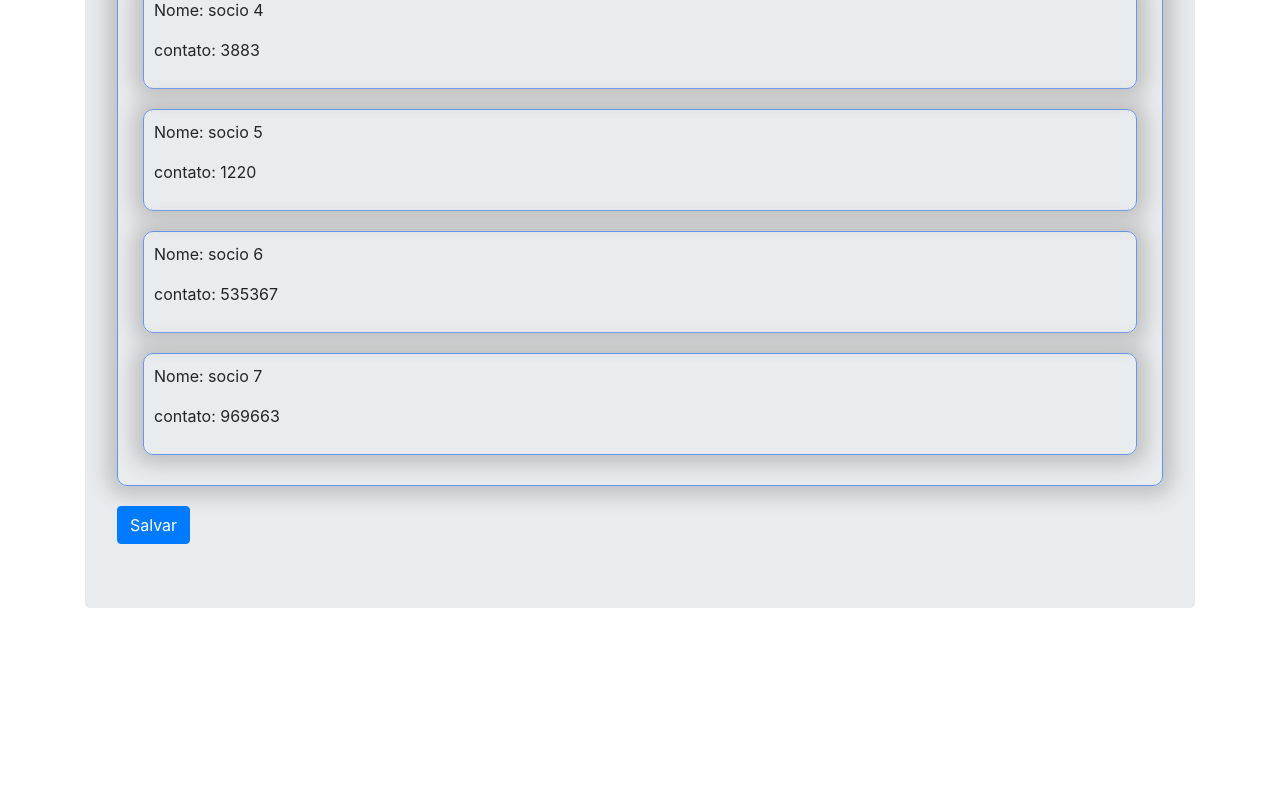
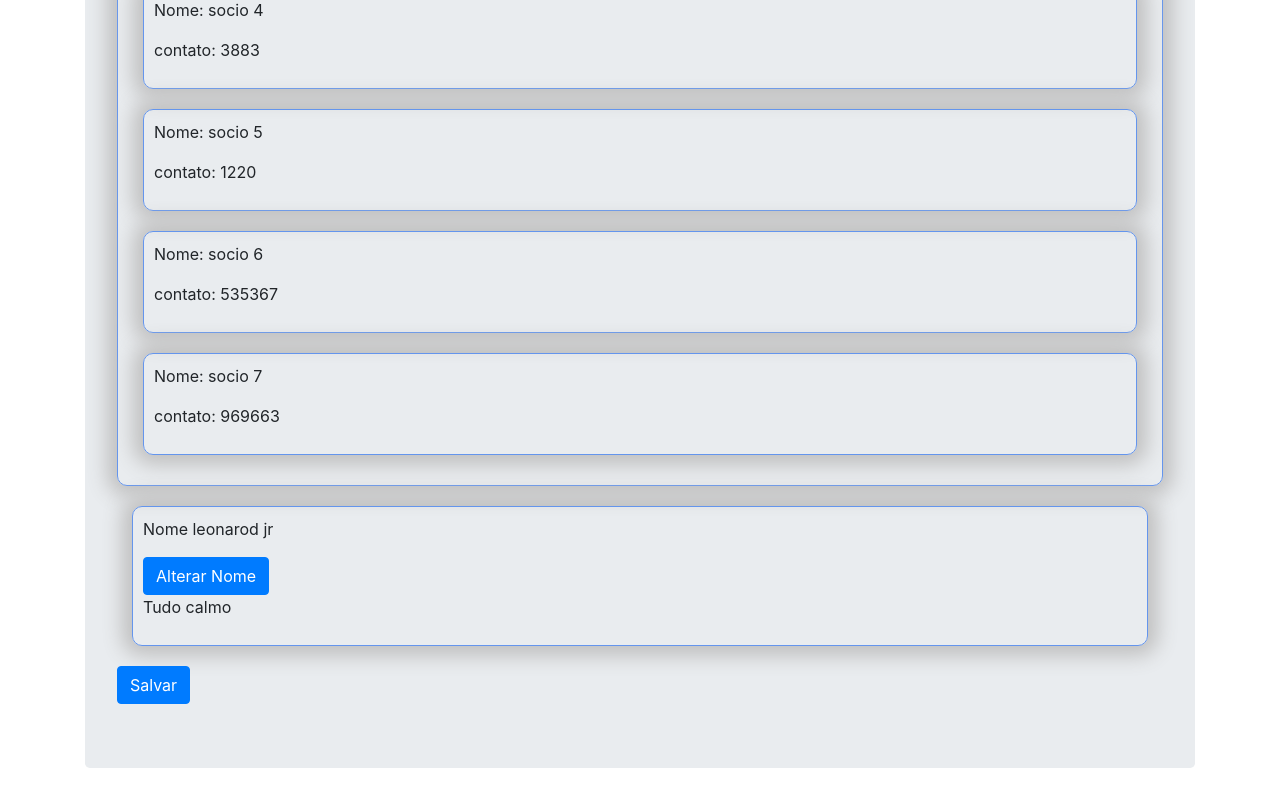
Before and after one commit to leleomaster/Curso_Joao_Ribeiro_Angular_4, an Angular app in the folder primeroProjetoAngular/: page / in a window 1280 px wide. Shown: the part 3224-4024 px from the top of the page. Before the commit the page ends 3864 px from the top, so only its background shows below. Built offline with nearby package versions, Linux system fonts and the light colour scheme.

Commit message:
aprendendo Custom Events Binding comunicando valores

```diff
--- a/primeroProjetoAngular/src/app/app.component.html
+++ b/primeroProjetoAngular/src/app/app.component.html
@@ -36,3 +36,4 @@
 <app-directives-ng-style></app-directives-ng-style>
 <app-trabalhando-com-model></app-trabalhando-com-model>
 <app-trabalhando-com-dados-parent-e-child></app-trabalhando-com-dados-parent-e-child>
+<app-custom-events-binding></app-custom-events-binding>
--- a/primeroProjetoAngular/src/app/app.module.ts
+++ b/primeroProjetoAngular/src/app/app.module.ts
@@ -20,6 +20,8 @@ import { DirectivesNgStyleComponent } from './directives-ng-style/directives-ng-
 import { TrabalhandoComModelComponent } from './trabalhando-com-model/trabalhando-com-model.component';
 import { TrabalhandoComDadosParentEChildComponent } from './trabalhando-com-dados-parent-e-child/trabalhando-com-dados-parent-e-child.component';
 import { SociosComponent } from './trabalhando-com-dados-parent-e-child/socios/socios.component';
+import { CustomEventsBindingComponent } from './custom-events-binding/custom-events-binding.component';
+import { MenuComponent } from './custom-events-binding/menu/menu.component';
 
 @NgModule({
   declarations: [
@@ -39,7 +41,9 @@ import { SociosComponent } from './trabalhando-com-dados-parent-e-child/socios/s
     DirectivesNgStyleComponent,
     TrabalhandoComModelComponent,
     TrabalhandoComDadosParentEChildComponent,
-    SociosComponent
+    SociosComponent,
+    CustomEventsBindingComponent,
+    MenuComponent
   ],
   imports: [
     BrowserModule,
--- /dev/null
+++ b/primeroProjetoAngular/src/app/custom-events-binding/custom-events-binding.component.html
@@ -0,0 +1,10 @@
+<div class="container">
+  <div class="panel panel-default format-panel-default">
+
+    <app-menu (evento)="escutar($event)"></app-menu>
+
+    <p>
+      {{ info }}
+    </p>
+  </div>
+</div>
--- /dev/null
+++ b/primeroProjetoAngular/src/app/custom-events-binding/custom-events-binding.component.ts
@@ -0,0 +1,17 @@
+import { Component } from '@angular/core';
+
+@Component({
+  selector: 'app-custom-events-binding',
+  templateUrl: './custom-events-binding.component.html',
+  styleUrls: ['./custom-events-binding.component.css']
+})
+export class CustomEventsBindingComponent {
+
+  info: string = "Tudo calmo";
+
+  escutar(valor: string) {
+    this.info = "O nome foi alterado para: " + valor;
+
+  }
+
+}
--- /dev/null
+++ b/primeroProjetoAngular/src/app/custom-events-binding/menu/menu.component.html
@@ -0,0 +1,5 @@
+<p>
+ Nome {{nome}}
+</p>
+
+<button class="btn btn-primary" (click)="AlterarNome()">Alterar Nome</button>
--- /dev/null
+++ b/primeroProjetoAngular/src/app/custom-events-binding/menu/menu.component.ts
@@ -0,0 +1,25 @@
+import { Component, OnInit, EventEmitter, Input, Output } from '@angular/core';
+
+@Component({
+  selector: 'app-menu',
+  templateUrl: './menu.component.html',
+  styleUrls: ['./menu.component.css']
+})
+export class MenuComponent implements OnInit {
+
+  nome: string = "leonarod jr";
+
+
+  @Output() evento = new EventEmitter<string>();
+
+  AlterarNome() {
+    this.nome = "Leo jr";
+    this.evento.emit(this.nome);
+  }
+
+  constructor() { }
+
+  ngOnInit() {
+  }
+
+}
```
Also changed, not shown: primeroProjetoAngular/src/app/custom-events-binding/custom-events-binding.component.css (added), primeroProjetoAngular/src/app/custom-events-binding/menu/menu.component.css (added), 2 other files (tests, documents, lock files or other folders).
